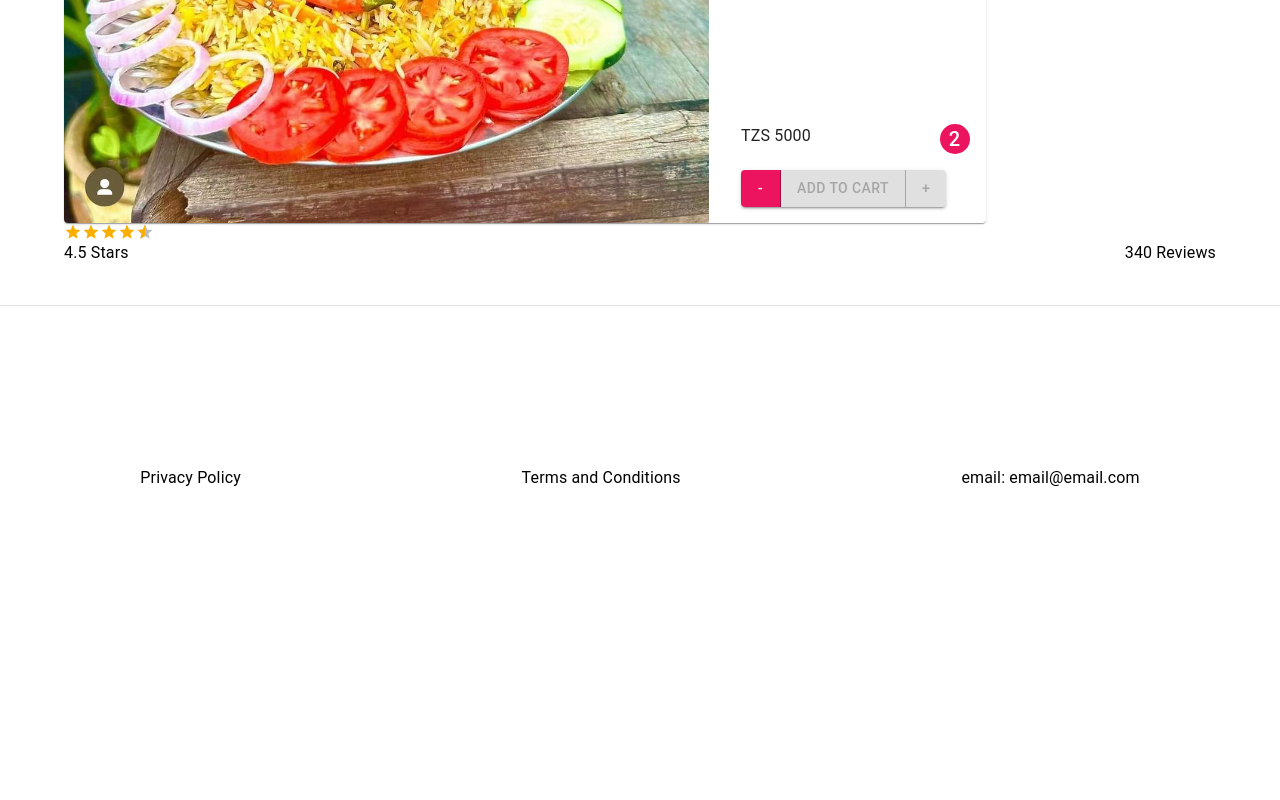
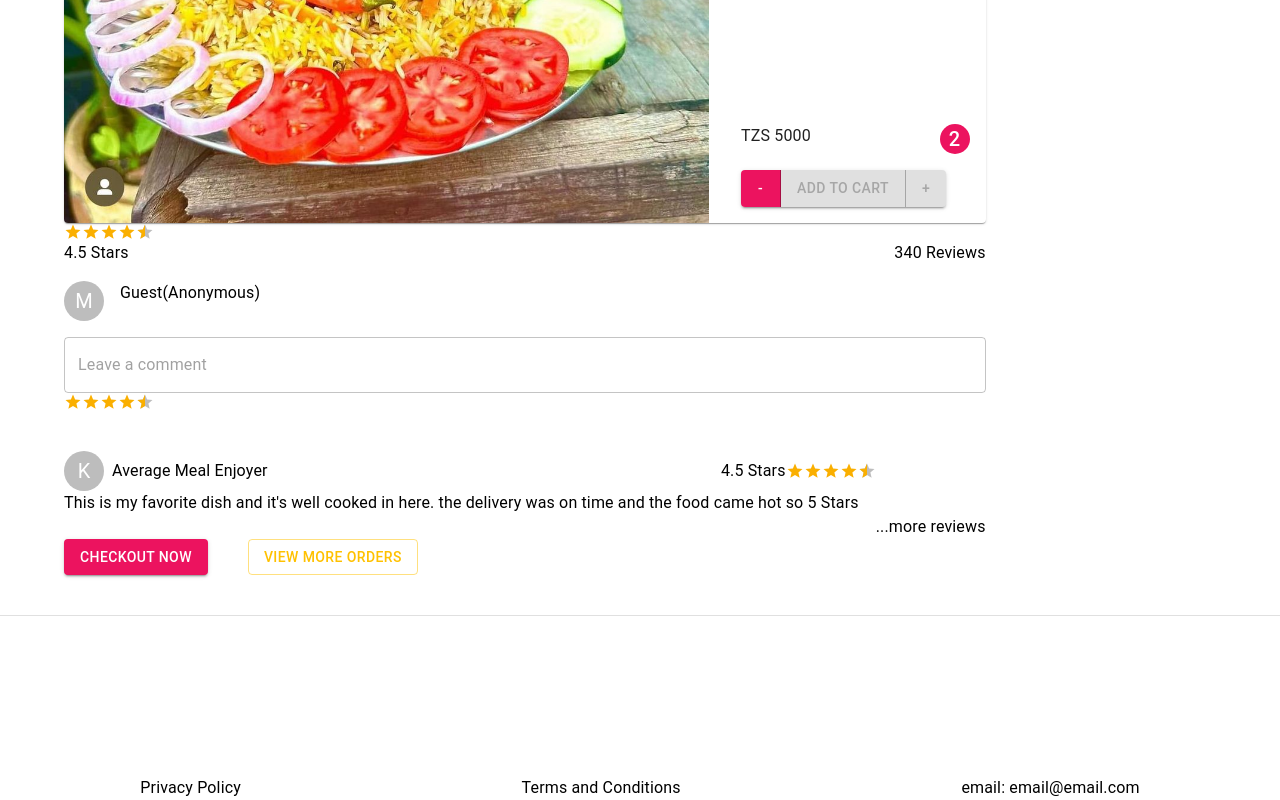
Before and after one commit to ChidyOmmy/foodie, a React (Create React App) app: page /product/1 in a window 1280 px wide. Shown: the part 615-1415 px from the top of the page. Before the commit the page ends 1105 px from the top, so only its background shows below. Built offline with nearby package versions, Linux system fonts and the light colour scheme.

Commit message:
updated pages to use global state

```diff
--- a/src/App.js
+++ b/src/App.js
@@ -1,10 +1,9 @@
 import { useState, createContext, lazy, Suspense } from "react";
-import { Container } from "@mui/material";
+import { Container, Box, Skeleton, Stack } from "@mui/material";
 import Navbar from "./components/Navbar";
 import { ThemeProvider } from "@mui/material";
 import { theme } from "./theme";
 import { Routes, Route } from "react-router-dom";
-import LoadingPage from "./pages/LoadingPage";
 import { menu, user } from "./Context";
 import Footer from "./components/Footer";
 
@@ -14,6 +13,28 @@ const ProductPage = lazy(() => import("./pages/ProductPage"));
 const AboutPage = lazy(() => import("./pages/AboutPage"));
 const Error404 = lazy(() => import("./pages/Error404"));
 
+const LoadingSkeleton = () => {
+  return (
+    <Box>
+      <Stack direction='row' spacing={2}>
+        <Skeleton
+          sx={{ backgroundColor: "#ccc", maxWidth: "100%" }}
+          animation='wave'
+          variant='rectangular'
+          height={410}
+          width='50%'
+        />
+        <Skeleton
+          sx={{ backgroundColor: "#ccc", maxWidth: "100%" }}
+          animation='wave'
+          variant='rectangular'
+          height={410}
+          width='50%'
+        />
+      </Stack>
+    </Box>
+  );
+};
 export const MenuContext = createContext();
 export const UserContext = createContext();
 
@@ -27,7 +48,7 @@ function App() {
         <UserContext.Provider value={[userData, setUserData]}>
           <Navbar />
           <Container>
-            <Suspense fallback={<LoadingPage />}>
+            <Suspense fallback={<LoadingSkeleton />}>
               <Routes>
                 <Route path='/' element={<LandingPage />} />
                 <Route path='/product' element={<ProductPage />} />
--- a/src/components/CartDialog.jsx
+++ b/src/components/CartDialog.jsx
@@ -7,7 +7,7 @@ import DialogTitle from "@mui/material/DialogTitle";
 import Slide from "@mui/material/Slide";
 import IconButton from "@mui/material/IconButton";
 import ShoppingCart from "@mui/icons-material/ShoppingCart";
-
+import { useNavigate } from "react-router-dom";
 import CartTable from "./CartTable";
 import { UserContext } from "../App";
 
@@ -26,7 +26,7 @@ const CartDialog = () => {
   const handleClose = () => {
     setOpen(false);
   };
-
+  const navigate = useNavigate();
   return (
     <React.Fragment>
       <IconButton onClick={handleClickOpen}>
@@ -47,7 +47,10 @@ const CartDialog = () => {
           <Button
             variant='contained'
             disabled={userData.cart.length === 0 ? true : false}
-            onClick={handleClose}>
+            onClick={() => {
+              handleClose();
+              navigate("/checkout");
+            }}>
             Checkout
           </Button>
         </DialogActions>
--- a/src/components/CartTable.jsx
+++ b/src/components/CartTable.jsx
@@ -13,7 +13,6 @@ import { UserContext, MenuContext } from "../App";
 
 const CartTable = () => {
   const [userData, setUserData] = useContext(UserContext);
-  const [menulist, setMenulist] = useContext(MenuContext);
 
   const totalprice = () => {
     let total = 0;
@@ -25,7 +24,7 @@ const CartTable = () => {
     return total;
   };
   return (
-    <TableContainer component={Paper}>
+    <TableContainer sx={{ width: 540, maxWidth: "100%" }} component={Paper}>
       {totalprice() !== 0 ? (
         <Table sx={{ maxWidth: "100%" }} size='small' aria-label='Cart table'>
           <TableRow>
--- a/src/pages/LoadingPage.jsx
+++ b/src/components/LoadingSkeleton.jsx
@@ -1,15 +1,9 @@
 import React from "react";
 import { Skeleton, Stack } from "@mui/material";
 
-const LoadingPage = () => {
+const LoadingSkeleton = () => {
   return (
-    <Stack direction='row' spacing={2}>
-      <Skeleton
-        sx={{ backgroundColor: "#ccc", maxWidth: "100%" }}
-        animation='wave'
-        variant='rectangular'
-        height={410}
-      />
+    <Stack direction='row' spacing={2} m={5}>
       <Skeleton
         sx={{ backgroundColor: "#ccc", maxWidth: "100%" }}
         animation='wave'
@@ -26,4 +20,4 @@ const LoadingPage = () => {
   );
 };
 
-export default LoadingPage;
+export default LoadingSkeleton;
--- a/src/components/MealCard.jsx
+++ b/src/components/MealCard.jsx
@@ -23,7 +23,7 @@ const MealCard = ({ purchased, meal, variant = "default" }) => {
     <>
       {variant === "standalone" ? (
         <Box>
-          <Card sx={{ width: "80%", maxWidth: "100%" }}>
+          <Card sx={{ width: "100%", maxWidth: "100%" }}>
             <Stack
               direction='row'
               spacing={2}
--- a/src/components/Search.jsx
+++ b/src/components/Search.jsx
@@ -4,8 +4,7 @@ import { useContext, useState } from "react";
 import { MenuContext, UserContext } from "../App";
 
 import Clear from "@mui/icons-material/Clear";
-
-const UserInput = styled("input")(({ theme }) => ({
+export const UserInput = styled("input")(({ theme }) => ({
   width: "35ch",
   m: 0,
   outline: "none",
@@ -16,7 +15,7 @@ const UserInput = styled("input")(({ theme }) => ({
   }
 }));
 
-const SearchBox = styled("span")(({ theme }) => ({
+export const SearchBox = styled("span")(({ theme }) => ({
   backgroundColor: "#fff",
   display: "inline-flex",
   flexDirection: "row",
--- a/src/pages/CheckOutPage.jsx
+++ b/src/pages/CheckOutPage.jsx
@@ -1,7 +1,31 @@
 import React from "react";
-
+import { Box, Typography, Stack } from "@mui/material";
+import { UserInput, SearchBox } from "../components/Search";
+import LocationOn from "@mui/icons-material/LocationOn";
+import delivery from "../images/delivery.png";
+import CartTable from "../components/CartTable";
 const CheckOutPage = () => {
-  return <div></div>;
+  return (
+    <Box mt={5} mb={5}>
+      <Typography>
+        Checkout your order now and get it delivered to you as fast as it can
+        get
+      </Typography>
+      <Stack direction='row' spacing={2} mb={5}>
+        <CartTable />
+        <Box
+          component='img'
+          src={delivery}
+          alt='delivery'
+          sx={{ width: 340, maxWidth: "100%" }}
+        />
+      </Stack>
+      <SearchBox>
+        <UserInput placeholder='Enter your destination' />
+        <LocationOn size='small' color='secondary' />
+      </SearchBox>
+    </Box>
+  );
 };
 
 export default CheckOutPage;
--- a/src/pages/ProductPage.jsx
+++ b/src/pages/ProductPage.jsx
@@ -1,5 +1,12 @@
 import { useContext } from "react";
-import { Button, Box, Stack, Typography } from "@mui/material";
+import {
+  Button,
+  Box,
+  Stack,
+  Typography,
+  TextField,
+  Avatar
+} from "@mui/material";
 import { useNavigate, useParams } from "react-router-dom";
 import { MenuContext, UserContext } from "../App";
 
@@ -20,8 +27,8 @@ const ProductPage = () => {
         marginTop: 5,
         marginBottom: 5,
         display: "flex",
-        justifyContent: "center",
-        flexDirection: "row"
+        flexDirection: "row",
+        width: "80%"
       }}>
       <Box>
         <Button onClick={() => navigate(-1)}> Go back</Button>
@@ -40,6 +47,44 @@ const ProductPage = () => {
           <Typography> {menu.ratings} Stars </Typography>
           <Typography>340 Reviews </Typography>
         </Stack>
+        <Stack mt={2} direction='column'>
+          <Stack direction='row' spacing={2} alignItemsItems='center' mb={2}>
+            <Avatar>M</Avatar>
+            <Typography>Guest(Anonymous)</Typography>
+          </Stack>
+          <TextField mt={2} placeholder='Leave a comment' />
+          <Ratings meal={menu} />
+          <Stack direction='column' mt={5}>
+            <Stack direction='row' justifyContent='space-between'>
+              <Stack direction='row' spacing={1} alignItems='center'>
+                <Avatar>K</Avatar>
+                <Typography>Average Meal Enjoyer</Typography>
+              </Stack>
+              <Stack direction='row' alignItems='center'>
+                <Typography> {menu.ratings} Stars </Typography>
+                <Ratings meal={menu} />
+              </Stack>
+            </Stack>
+            <Typography>
+              This is my favorite dish and it's well cooked in here. the
+              delivery was on time and the food came hot so 5 Stars
+            </Typography>
+          </Stack>
+          <Typography sx={{ alignSelf: "flex-end" }}>
+            ...more reviews
+          </Typography>
+        </Stack>
+        <Stack direction='row' spacing={5}>
+          <Button variant='contained' onClick={() => navigate("/checkout")}>
+            Checkout Now
+          </Button>
+          <Button
+            onClick={() => navigate("/")}
+            color='secondary'
+            variant='outlined'>
+            View More Orders
+          </Button>
+        </Stack>
       </Box>
     </Box>
   );
```
Also changed, not shown: src/images/delivery.png (added), src/images/image-removebg-preview (1).png (deleted).
